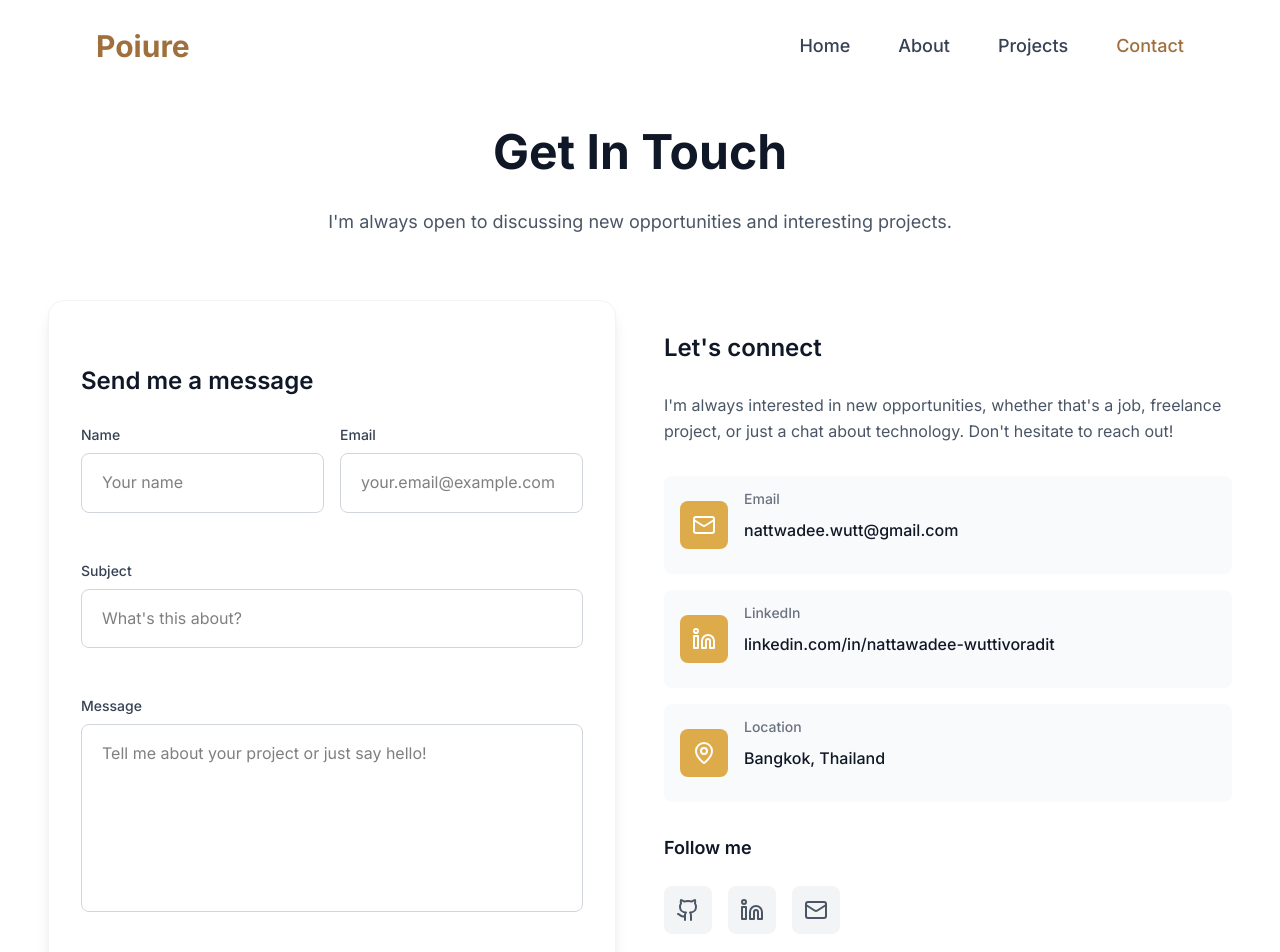
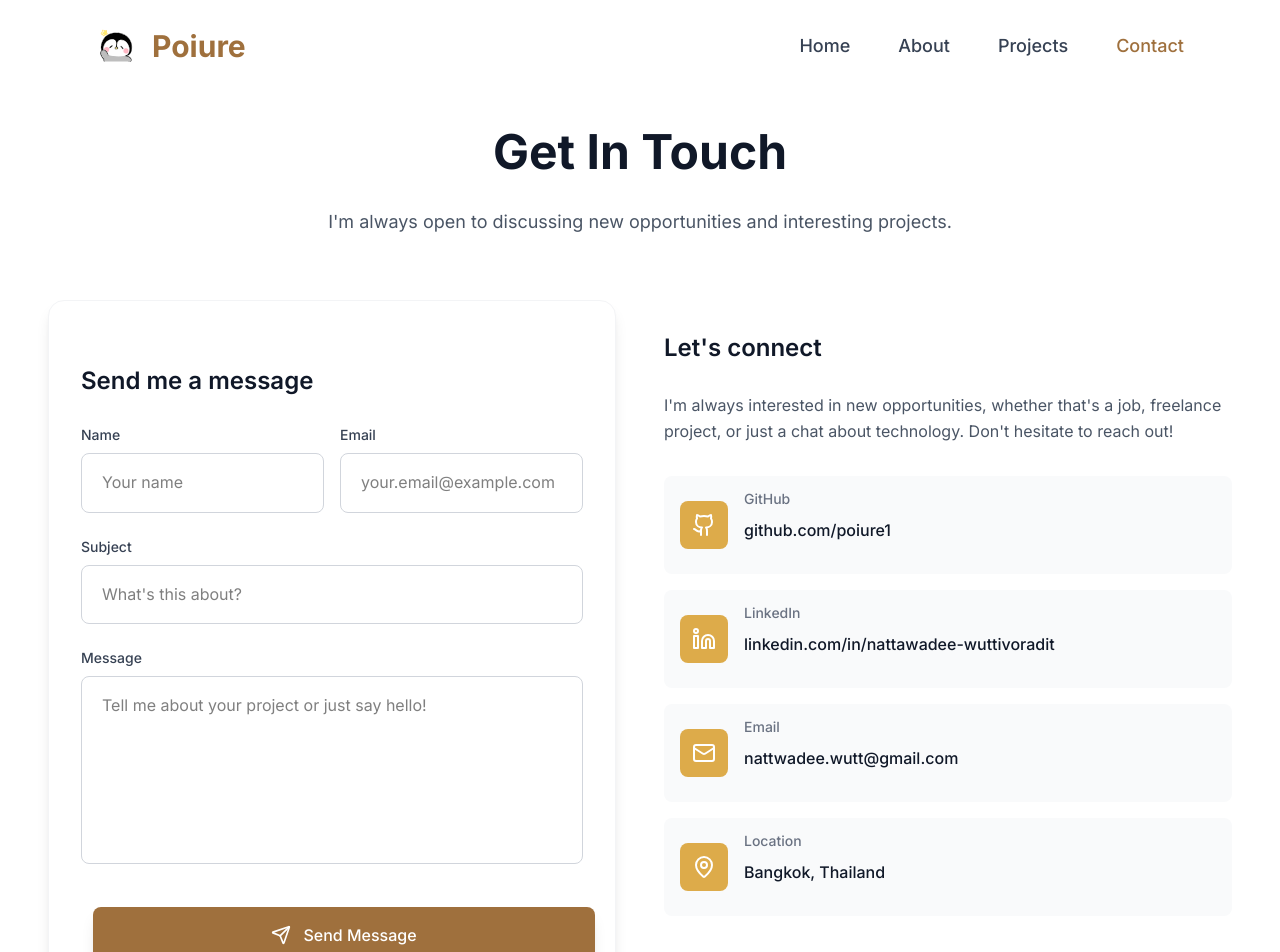
Before and after one commit to poiure1/portfolio, a React (Vite) app: page /portfolio/contact in a window 1280 px wide. Shown: the top 952 px of the page. Built offline with nearby package versions, Linux system fonts and the light colour scheme.

Commit message:
Enhance Navbar and Contact components; update portfolioData structure and improve Projects page layout

```diff
--- a/src/components/Navbar.jsx
+++ b/src/components/Navbar.jsx
@@ -40,15 +40,20 @@ const Navbar = () => {
           : 'bg-white/90 backdrop-blur-sm'
       }`}
     >
-      <div className="max-w-7xl mx-auto px-2 md:px-8 lg:px-12">
+      <div className="max-w-10xl mx-auto px-2 md:px-8 lg:px-12">
         <div className="flex items-center justify-between">
           {/* Brand */}
           <Link
             to="/portfolio/"
             onClick={handleLogoClick}
-            className="text-2xl lg:text-3xl font-bold text-primary-500 hover:text-primary-400 transition-all duration-300 transform hover:scale-105"
+            className="flex items-center text-2xl lg:text-3xl font-bold text-primary-500 hover:text-primary-400 transition-all duration-300 transform hover:scale-105"
           >
-            {navigation.brand}
+            <img
+              src="/portfolio/logo.svg"
+              alt="Poiure Logo"
+              className="w-8 h-8 lg:w-10 lg:h-10"
+            />
+            <span>{navigation.brand}</span>
           </Link>
 
           {/* Desktop Navigation */}
--- a/src/data/portfolioData.json
+++ b/src/data/portfolioData.json
@@ -24,20 +24,29 @@
     {
       "platform": "github",
       "label": "GitHub",
+      "value": "github.com/poiure1",
       "href": "https://github.com/poiure1",
       "icon": "Github"
     },
     {
       "platform": "linkedin",
       "label": "LinkedIn",
+      "value": "linkedin.com/in/nattawadee-wuttivoradit",
       "href": "https://linkedin.com/in/nattawadee-wuttivoradit",
       "icon": "Linkedin"
     },
     {
       "platform": "email",
       "label": "Email",
+      "value": "nattwadee.wutt@gmail.com",
       "href": "mailto:nattwadee.wutt@gmail.com",
       "icon": "Mail"
+    },
+    {
+      "icon": "MapPin",
+      "label": "Location",
+      "value": "Bangkok, Thailand",
+      "href": "https://maps.google.com/?q=Bangkok,Thailand"
     }
   ],
   "sections": {
@@ -208,26 +217,6 @@
       }
     ]
   },
-  "contactInfo": [
-    {
-      "icon": "Mail",
-      "label": "Email",
-      "value": "nattwadee.wutt@gmail.com",
-      "href": "mailto:nattwadee.wutt@gmail.com"
-    },
-    {
-      "icon": "Linkedin",
-      "label": "LinkedIn",
-      "value": "linkedin.com/in/nattawadee-wuttivoradit",
-      "href": "https://linkedin.com/in/nattawadee-wuttivoradit"
-    },
-    {
-      "icon": "MapPin",
-      "label": "Location",
-      "value": "Bangkok, Thailand",
-      "href": "https://maps.google.com/?q=Bangkok,Thailand"
-    }
-  ],
   "contact": {
     "title": "Get In Touch",
     "description": "I'm always open to discussing new opportunities and interesting projects.",
--- a/src/pages/Contact.jsx
+++ b/src/pages/Contact.jsx
@@ -7,7 +7,7 @@ import Button from '../components/Button'
 import { emailConfig } from '../config/emailConfig'
 
 const Contact = () => {
-  const { contact, contactInfo, socialLinks } = portfolioData
+  const { contact, socialLinks } = portfolioData
 
   const [formData, setFormData] = useState({
     name: '',
@@ -86,7 +86,7 @@ const Contact = () => {
                   Send me a message
                 </h2>
 
-                <form onSubmit={handleSubmit} className="space-y-6">
+                <form onSubmit={handleSubmit}>
                   <div className="grid sm:grid-cols-2 gap-4">
                     <div>
                       <label htmlFor="name" className="block text-sm font-medium text-gray-700 mb-2">
@@ -189,7 +189,7 @@ const Contact = () => {
 
               {/* Contact Information */}
               <div className="space-y-4">
-                {contactInfo.map((item) => (
+                {socialLinks.map((item) => (
                   <a
                     key={item.label}
                     href={item.href}
@@ -206,27 +206,6 @@ const Contact = () => {
                     </div>
                   </a>
                 ))}
-              </div>
-
-              {/* Social Links */}
-              <div>
-                <h3 className="text-lg font-semibold text-gray-900 mb-4">
-                  Follow me
-                </h3>
-                <div className="flex gap-4">
-                  {socialLinks.map((social) => (
-                    <a
-                      key={social.label}
-                      href={social.href}
-                      target="_blank"
-                      rel="noopener noreferrer"
-                      className={`w-12 h-12 bg-gray-100 rounded-lg flex items-center justify-center text-gray-600 transition-all duration-300 hover:scale-110 hover:text-primary-500`}
-                      aria-label={social.label}
-                    >
-                      {getIcon(social.icon, "w-6 h-6")}
-                    </a>
-                  ))}
-                </div>
               </div>
 
               {/* Availability Status
--- a/src/pages/Projects.jsx
+++ b/src/pages/Projects.jsx
@@ -1,27 +1,30 @@
-import React, { useState } from 'react'
-import { Link } from 'react-router-dom'
-import { Github, ExternalLink, Filter } from 'lucide-react'
-import portfolioData from '../data/portfolioData.json'
-import Button from '../components/Button'
+import React, { useState } from "react";
+import { Link } from "react-router-dom";
+import { Github, ExternalLink, Filter } from "lucide-react";
+import portfolioData from "../data/portfolioData.json";
+import Button from "../components/Button";
 
 const Projects = () => {
-  const [activeFilter, setActiveFilter] = useState('All')
-  const { projects } = portfolioData
+  const [activeFilter, setActiveFilter] = useState("All");
+  const { projects, sections } = portfolioData;
 
   // Dynamically generate categories from projects (flatten all categories)
-  const allCategories = projects.flatMap(project => project.categories || [project.category])
-  const projectCategories = [...new Set(allCategories)]
-  const categories = ['All', ...projectCategories]
+  const allCategories = projects.flatMap(
+    (project) => project.categories || [project.category]
+  );
+  const projectCategories = [...new Set(allCategories)];
+  const categories = ["All", ...projectCategories];
 
-  const filteredProjects = activeFilter === 'All'
+  const filteredProjects =
+    activeFilter === "All"
       ? projects
-    : projects.filter(project => {
+      : projects.filter((project) => {
           // Check if project has the category in either categories array or single category
           if (project.categories) {
-          return project.categories.includes(activeFilter)
+            return project.categories.includes(activeFilter);
           }
-        return project.category === activeFilter
-      })
+          return project.category === activeFilter;
+        });
 
   return (
     <div>
@@ -40,14 +43,15 @@ const Projects = () => {
           {/* Modern Filter Buttons */}
           <div className="flex flex-wrap justify-center gap-2 mb-16 p-2 bg-gray-50 rounded-2xl max-w-fit mx-auto">
             {categories.map((category) => {
-              const count = category === 'All'
+              const count =
+                category === "All"
                   ? projects.length
-                : projects.filter(p => {
+                  : projects.filter((p) => {
                       if (p.categories) {
-                      return p.categories.includes(category)
+                        return p.categories.includes(category);
                       }
-                    return p.category === category
-                  }).length
+                      return p.category === category;
+                    }).length;
 
               return (
                 <button
@@ -55,8 +59,8 @@ const Projects = () => {
                   onClick={() => setActiveFilter(category)}
                   className={`relative px-4 py-2 rounded-xl font-medium transition-all duration-300 text-sm ${
                     activeFilter === category
-                      ? 'bg-white text-primary-600 shadow-sm'
-                      : 'text-gray-600 hover:text-gray-900 hover:bg-white/50'
+                      ? "bg-white text-primary-600 shadow-sm"
+                      : "text-gray-600 hover:text-gray-900 hover:bg-white/50"
                   }`}
                 >
                   {category}
@@ -66,12 +70,10 @@ const Projects = () => {
                     </span>
                   )}
                   {activeFilter !== category && (
-                    <span className="ml-1 text-xs opacity-60">
-                      {count}
-                    </span>
+                    <span className="ml-1 text-xs opacity-60">{count}</span>
                   )}
                 </button>
-              )
+              );
             })}
           </div>
 
@@ -91,14 +93,18 @@ const Projects = () => {
                     alt={project.title}
                     className="w-full h-full object-cover transition-transform duration-500 group-hover:scale-105"
                     onError={(e) => {
-                      e.target.src = `https://via.placeholder.com/400x300/6366f1/ffffff?text=${encodeURIComponent(project.title)}`;
+                      e.target.src = `https://via.placeholder.com/400x300/6366f1/ffffff?text=${encodeURIComponent(
+                        project.title
+                      )}`;
                     }}
                   />
 
                   {/* Category Badge */}
                   <div className="absolute top-3 left-3">
                     <div className="flex gap-1">
-                      {(project.categories || [project.category]).slice(0, 2).map((cat, index) => (
+                      {(project.categories || [project.category])
+                        .slice(0, 2)
+                        .map((cat, index) => (
                           <span
                             key={index}
                             className="bg-white/95 backdrop-blur-sm text-gray-700 px-3 py-1 rounded-full text-xs font-medium shadow-sm"
@@ -106,9 +112,12 @@ const Projects = () => {
                             {cat}
                           </span>
                         ))}
-                      {(project.categories || [project.category]).length > 2 && (
+                      {(project.categories || [project.category]).length >
+                        2 && (
                         <span className="bg-white/95 backdrop-blur-sm text-gray-700 px-2 py-1 rounded-full text-xs font-medium shadow-sm">
-                          +{(project.categories || [project.category]).length - 2}
+                          +
+                          {(project.categories || [project.category]).length -
+                            2}
                         </span>
                       )}
                     </div>
@@ -191,10 +200,11 @@ const Projects = () => {
                   No projects found
                 </h3>
                 <p className="text-gray-500 text-lg">
-                  No projects match the selected category "{activeFilter}". Try selecting a different filter.
+                  No projects match the selected category "{activeFilter}". Try
+                  selecting a different filter.
                 </p>
                 <button
-                  onClick={() => setActiveFilter('All')}
+                  onClick={() => setActiveFilter("All")}
                   className="mt-6 px-6 py-3 bg-primary-500 text-white rounded-lg hover:bg-primary-600 transition-colors duration-300 font-medium"
                 >
                   Show All Projects
@@ -209,22 +219,18 @@ const Projects = () => {
       <section className="py-20 md:py-28 lg:py-32 bg-gray-50">
         <div className="max-w-7xl mx-auto px-6 md:px-8 lg:px-12 text-center">
           <h2 className="text-3xl lg:text-4xl font-bold text-gray-900 mb-4">
-            Interested in Working Together?
+            {sections.cta.title}
           </h2>
           <p className="text-lg text-gray-600 mb-8 max-w-2xl mx-auto">
-            I'm always excited to take on new challenges and collaborate on interesting projects.
+            {sections.cta.subtitle}
           </p>
-          <Button
-            to="/portfolio/contact"
-            variant="primary"
-            size="md"
-          >
-            Let's Talk
+          <Button to="/portfolio/contact" variant="primary" size="md">
+            {sections.cta.buttonText}
           </Button>
         </div>
       </section>
     </div>
-  )
-}
+  );
+};
 
-export default Projects
+export default Projects;
```
Lines whose indentation alone changed are shown as unchanged.
